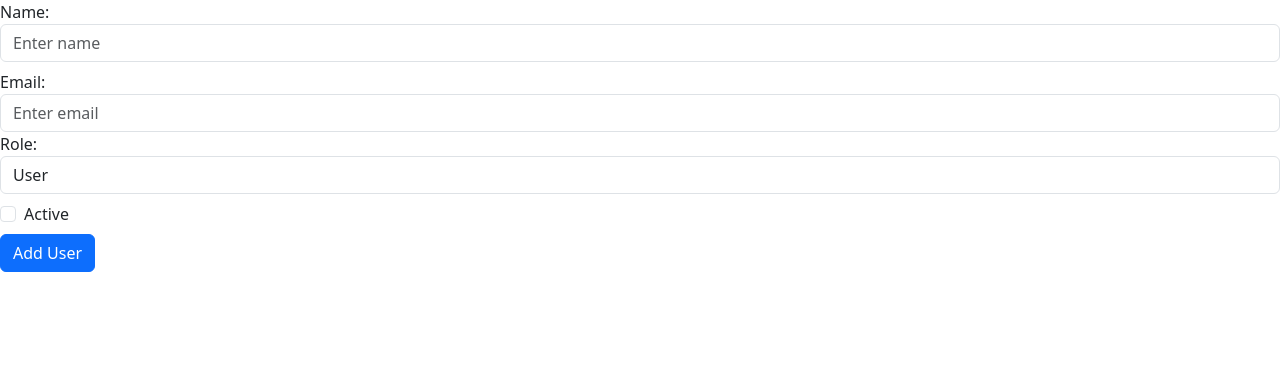
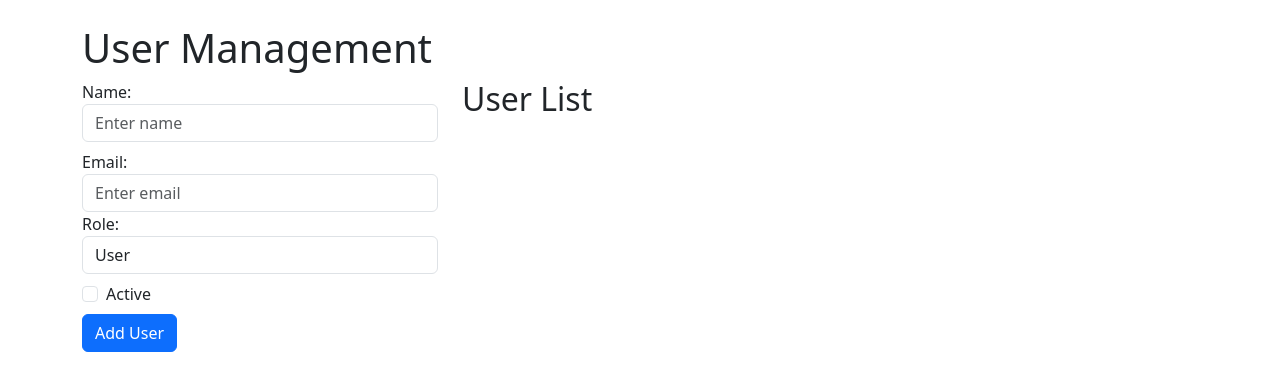
Before and after one commit to Aielin/homework57, a React (Vite) app: page / in a window 1280 px wide. Shown: the top 390 px of the page. Built offline with nearby package versions, Linux system fonts and the light colour scheme; the HTML template or start-up script is replaced by a standard one.

Commit message:
Added UserList component to display a list of users

```diff
--- a/src/App.tsx
+++ b/src/App.tsx
@@ -1,8 +1,8 @@
-import UserForm from './components/UserForm/UserForm.tsx';
+import UserManagement from './containers/UserManagement/UserManagement.tsx';
 
 const App: React.FC = () => {
   return (
-    <UserForm />
+    <UserManagement />
   );
 };
 
--- /dev/null
+++ b/src/components/Users/UserList.tsx
@@ -0,0 +1,32 @@
+import React from 'react';
+import UserItem from './UserItem';
+
+interface User {
+  id: number;
+  name: string;
+  email: string;
+  role: string;
+  isActive: boolean;
+}
+
+interface UserListProps {
+  users: User[];
+}
+
+const UserList: React.FC<UserListProps> = ({ users }) => {
+  return (
+    <div>
+      {users.map((user) => (
+        <UserItem
+          key={user.id}
+          name={user.name}
+          email={user.email}
+          role={user.role}
+          isActive={user.isActive}
+        />
+      ))}
+    </div>
+  );
+};
+
+export default UserList;
--- a/src/containers/UserManagement/UserManagement.tsx
+++ b/src/containers/UserManagement/UserManagement.tsx
@@ -1,20 +1,34 @@
 import UserForm from '../../components/UserForm/UserForm.tsx';
+import UserList from '../../components/Users/UserList.tsx';
+import { useState } from 'react';
+
+interface User {
+  id: number;
+  name: string;
+  email: string;
+  role: string;
+  isActive: boolean;
+}
+
+const UserManagementContainer: React.FC = () => {
+  const [users] = useState<User[]>([]);
 
 
-const UserManagementContainer: React.FC = () => {
     return (
-      <div className='container mt-4'>
-        <h1>User Management</h1>
-        <div className='row'>
-          <div className='col-md-4'>
-            <UserForm />
+      <>
+        <main className="container mt-4">
+          <h1>User Management</h1>
+          <div className="row">
+            <div className="col-md-4">
+              <UserForm />
+            </div>
+            <div className="col-md-8">
+              <h2>User List</h2>
+              <UserList users={users} />
+            </div>
           </div>
-          <div className='col-md-8'>
-            <h2>User List</h2>
-            {/* Здесь будет список пользователей */}
-          </div>
-        </div>
-      </div>
+        </main>
+      </>
     );
 };
 
```
